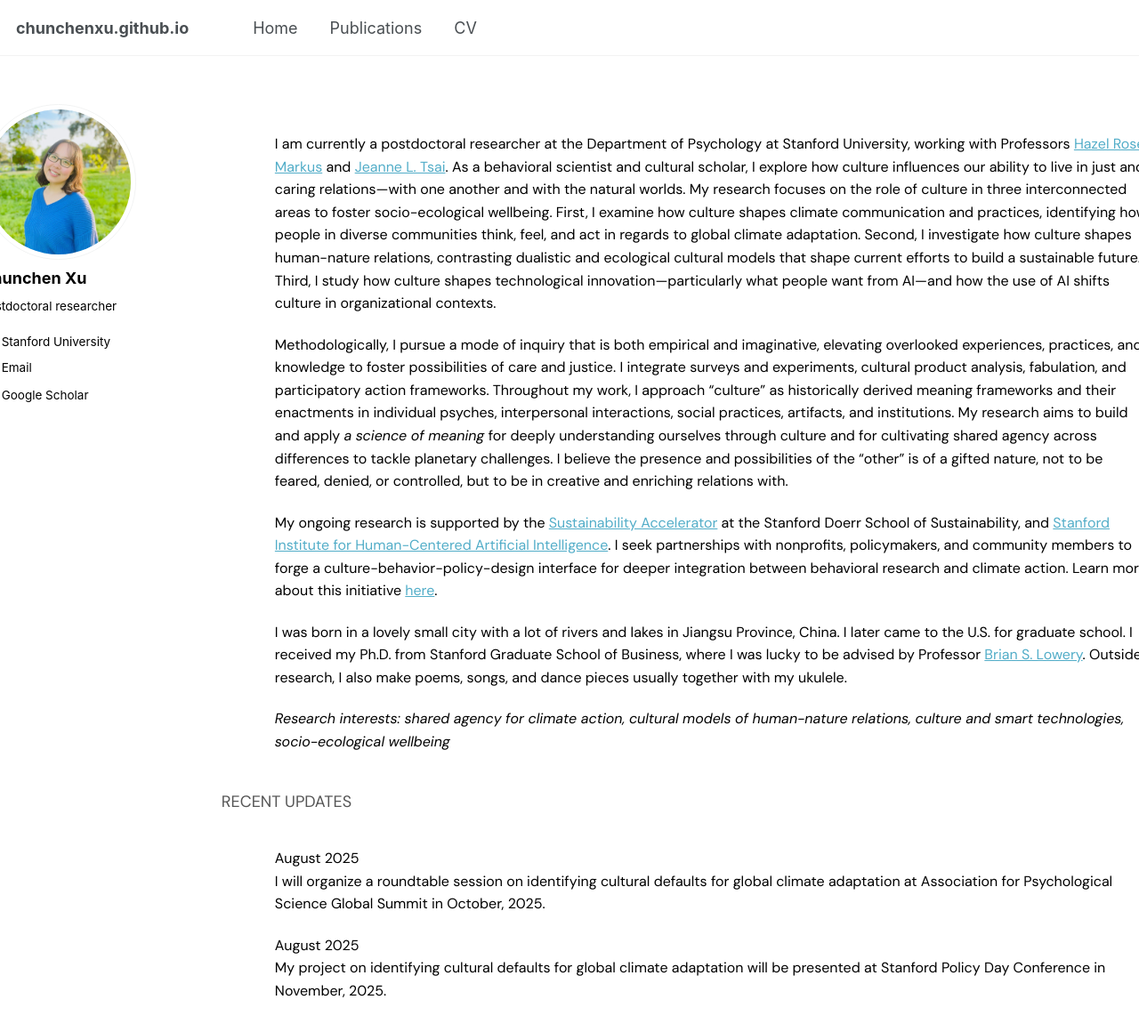
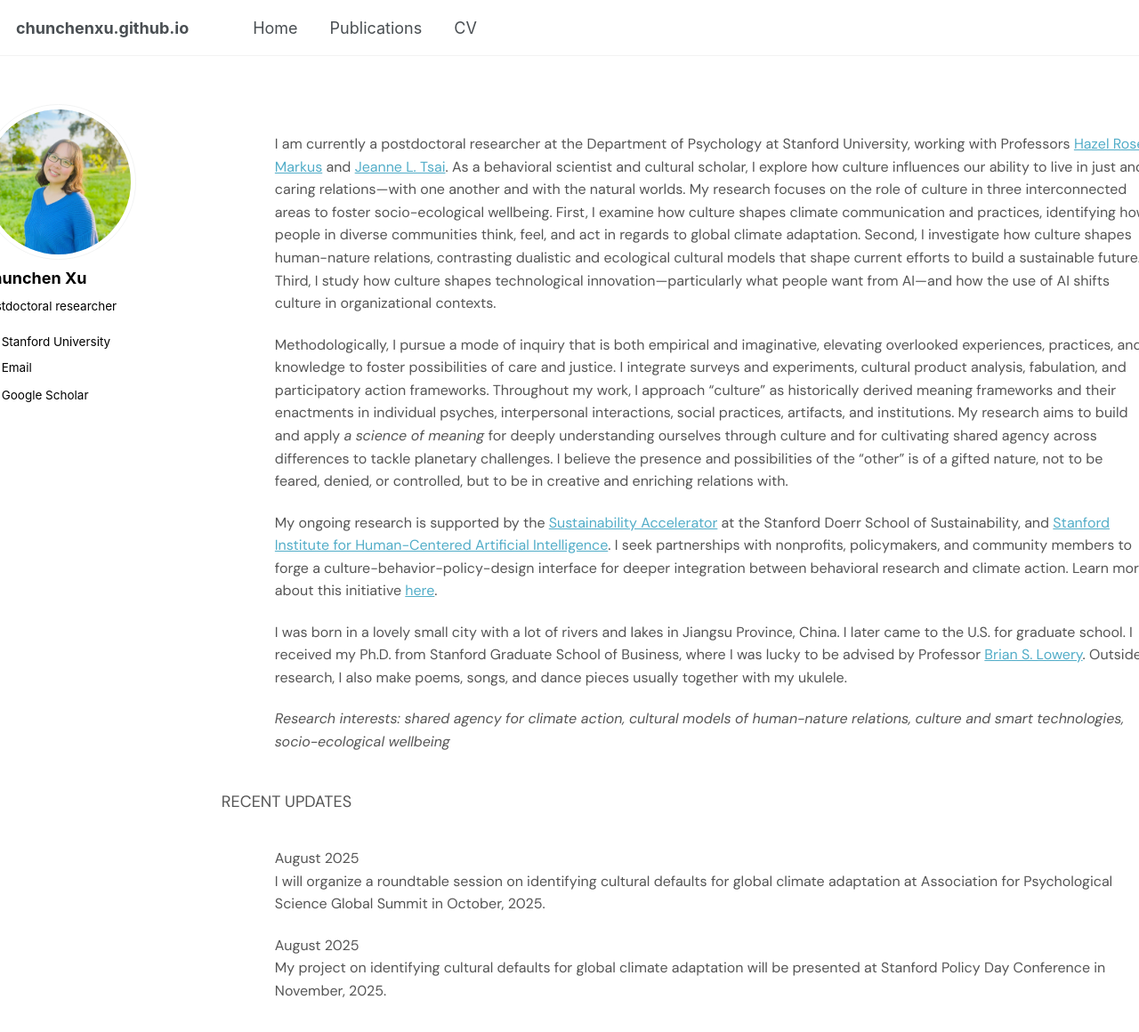
Before and after one commit to chunchenxu/chunchenxu.github.io, a Jekyll site: the page built from _pages/about.html, in a window 1280 px wide and 1400 px high. Shown: the top 1160 px of the window at 89% size. Built offline with Jekyll 4.4.1, drawn with Linux system fonts in a browser that asks for light colours; some web fonts are replaced; a script that is not in the unit is left out.

Commit message:
Update about.html

```diff
--- a/_pages/about.html
+++ b/_pages/about.html
@@ -49,7 +49,7 @@ My project on identifying cultural defaults for global climate adaptation will b
     font-family: "DM Sans", -apple-system, BlinkMacSystemFont, "Segoe UI", Roboto, sans-serif;
     line-height: 1.6;
     text-align: left;
-    color: #000000;            /* Black text color */
+    color: #555;            /* Black text color is #000000 and slightly greyed color is #555 */
     box-sizing: border-box;    /* Include padding in width calculation */
 }
 
```
